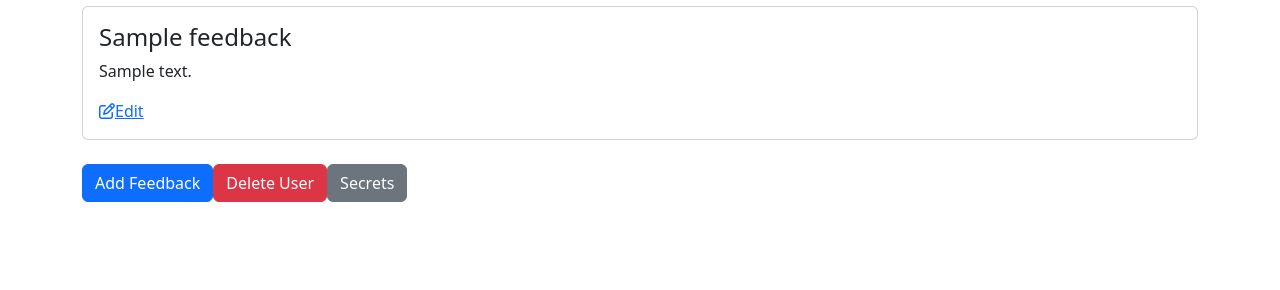
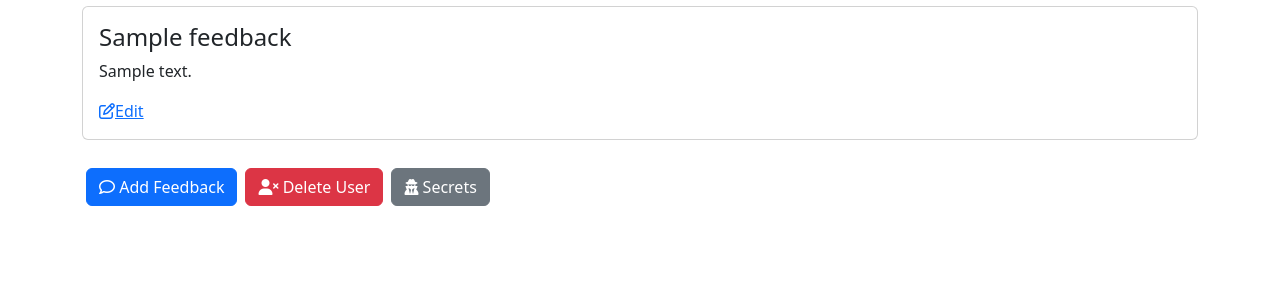
Before and after one commit to geenajackson/flask-feedback, a Flask app: a page that uses templates/show_user.html in a window 1280 px wide. Shown: the part 252-542 px from the top of the page. Run offline with Flask 2, Linux system fonts and the light colour scheme; the visitor is signed in with stand-in values (Sample User, id 1); tables that the repository leaves empty hold one stand-in row (values such as "Sample post"); some libraries are stand-ins or nearby versions.

Commit message:
add icons to add feedback, delete user, and secrets buttons

```diff
--- a/templates/show_user.html
+++ b/templates/show_user.html
@@ -31,14 +31,14 @@
     <div class="d-flex flex-row">
         {% if session["username"] == user.username %}
         <form action="/users/{{user.username}}/feedback/add">
-            <button class="btn btn-primary">Add Feedback</button>
+            <button class="btn btn-primary m-1"><i class="fa-regular fa-comment"></i> Add Feedback</button>
         </form>
         <form action="/users/{{user.username}}/delete" method="POST">
-            <button class="btn btn-danger">Delete User</button>
+            <button class="btn btn-danger m-1"><i class="fa-solid fa-user-xmark"></i> Delete User</button>
         </form>
         {% endif %}
         <form action="/secret">
-            <button class="btn btn-secondary">Secrets</button>
+            <button class="btn btn-secondary m-1"><i class="fa-solid fa-user-secret"></i> Secrets</button>
         </form>
     </div>
 
```
